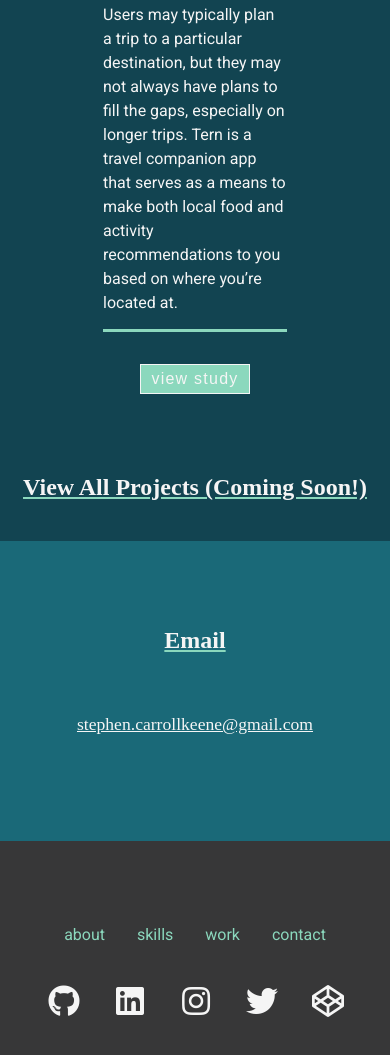
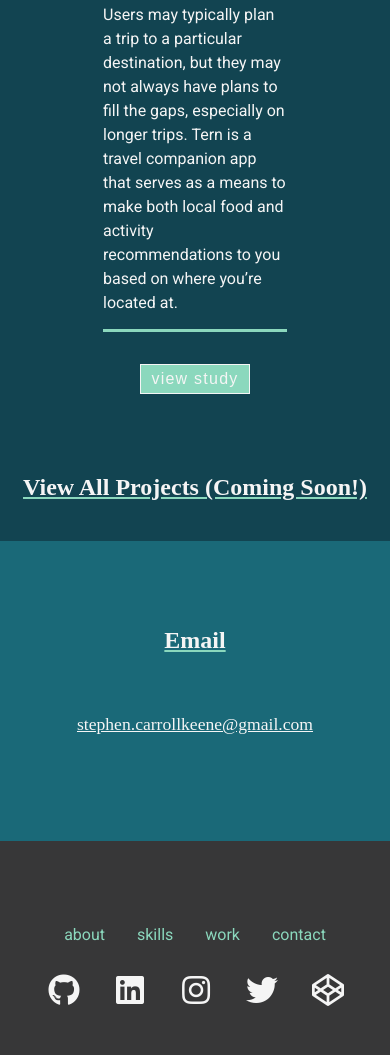
Before and after one commit to SCarrollKeene/UX_UI_HW_19, a plain HTML site: page index.html in a window 390 px wide. Shown: the part 3421-4476 px from the top of the page. Drawn offline with nearby package versions, Linux system fonts and the light colour scheme.

Commit message:
fixed a padding issue in the footer ul on mobile view

```diff
--- a/css/style.css
+++ b/css/style.css
@@ -160,7 +160,6 @@ p {
 }
 
 .button {
-
     background-color: #8bd8bd;
     border: 1px solid whitesmoke;
     padding: 5px 10px;
@@ -478,7 +477,7 @@ li, p {
     }
 
     ul {
-        width: 98%;
+        width: 100%;
         display: flex;
         align-items: center;
         justify-content: center;
@@ -592,6 +591,7 @@ li, p {
 
     footer ul {
         display: flex;
+        padding: 0;
     }
 
     footer h3 {
```
